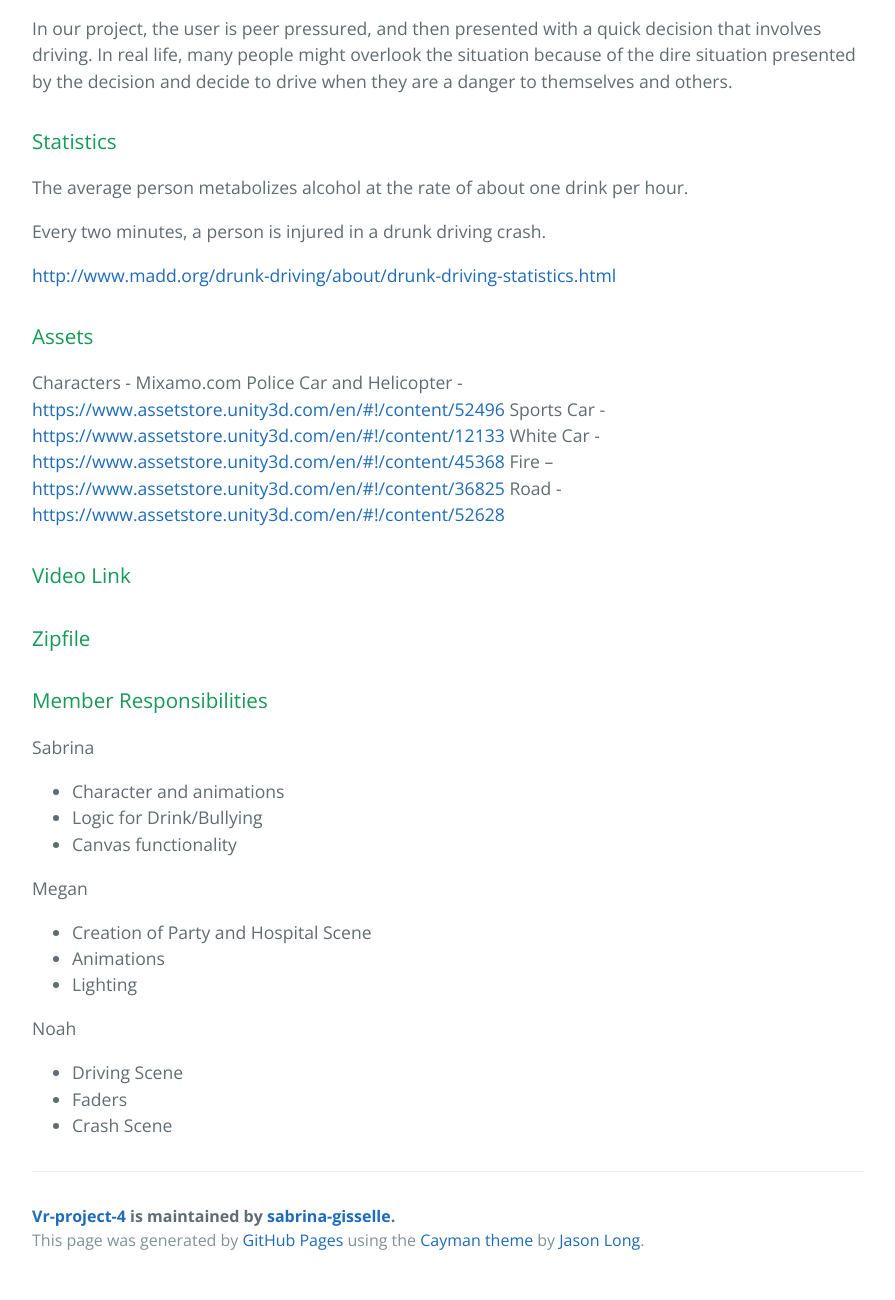
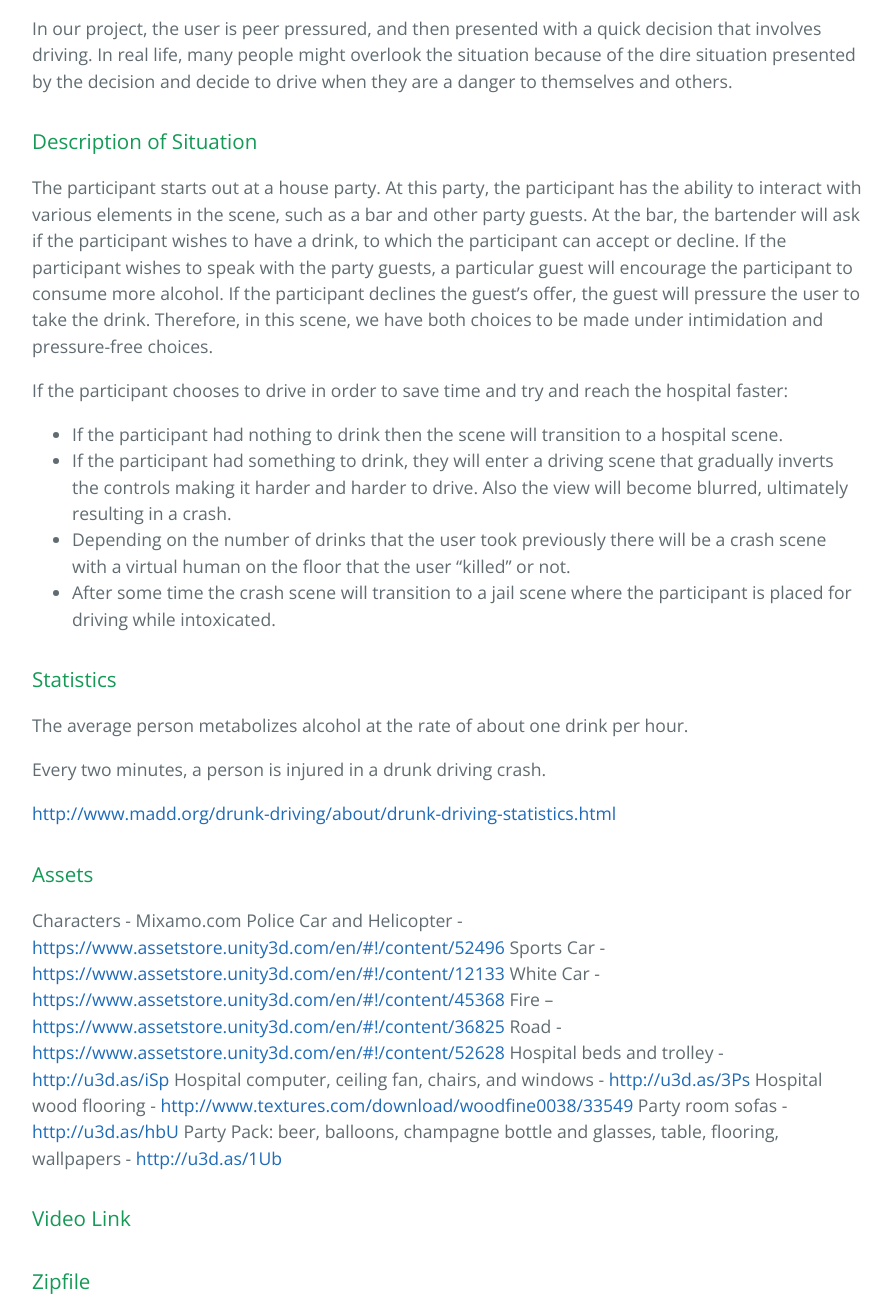
Before and after one commit to sabrina-gisselle/VR-Project-4, a plain HTML site: page index.html in a window 1280 px wide. Shown: the part 604-1904 px from the top of the page, without its empty margins (192-1087 px from the left). Drawn offline with nearby package versions, Linux system fonts and the light colour scheme.

```diff
--- a/index.html
+++ b/index.html
@@ -28,6 +28,20 @@ We used the concept of peer pressure to try and get people to drink who otherwis
 <p>In our project, the user is peer pressured, and then presented with a quick decision that involves driving. In real life, many people might overlook the situation because of the dire situation presented by the decision and decide to drive when they are a danger to themselves and others.</p>
 
 <h3>
+<a id="description-of-situation" class="anchor" href="#description-of-situation" aria-hidden="true"><span aria-hidden="true" class="octicon octicon-link"></span></a>Description of Situation</h3>
+
+<p>The participant starts out at a house party. At this party, the participant has the ability to interact with various elements in the scene, such as a bar and other party guests. At the bar, the bartender will ask if the participant wishes to have a drink, to which the participant can accept or decline. If the participant wishes to speak with the party guests, a particular guest will encourage the participant to consume more alcohol. If the participant declines the guest’s offer, the guest will pressure the user to take the drink. Therefore, in this scene, we have both choices to be made under intimidation and pressure-free choices.</p>
+
+<p>If the participant chooses to drive in order to save time and try and reach the hospital faster:</p>
+
+<ul>
+<li>If the participant had nothing to drink then the scene will transition to a hospital scene.</li>
+<li>If the participant had something to drink, they will enter a driving scene that gradually inverts the controls making it harder and harder to drive. Also the view will become blurred, ultimately resulting in a crash. </li>
+<li>Depending on the number of drinks that the user took previously there will be a crash scene with a virtual human on the floor that the user “killed” or not.</li>
+<li>After some time the crash scene will transition to a jail scene where the participant is placed for driving while intoxicated.</li>
+</ul>
+
+<h3>
 <a id="statistics" class="anchor" href="#statistics" aria-hidden="true"><span aria-hidden="true" class="octicon octicon-link"></span></a>Statistics</h3>
 
 <p>The average person metabolizes alcohol at the rate of about one drink per hour.</p>
@@ -44,7 +58,12 @@ Police Car and Helicopter - <a href="https://www.assetstore.unity3d.com/en/#!/co
 Sports Car - <a href="https://www.assetstore.unity3d.com/en/#!/content/12133">https://www.assetstore.unity3d.com/en/#!/content/12133</a>
 White Car - <a href="https://www.assetstore.unity3d.com/en/#!/content/45368">https://www.assetstore.unity3d.com/en/#!/content/45368</a>
 Fire – <a href="https://www.assetstore.unity3d.com/en/#!/content/36825">https://www.assetstore.unity3d.com/en/#!/content/36825</a>
-Road - <a href="https://www.assetstore.unity3d.com/en/#!/content/52628">https://www.assetstore.unity3d.com/en/#!/content/52628</a></p>
+Road - <a href="https://www.assetstore.unity3d.com/en/#!/content/52628">https://www.assetstore.unity3d.com/en/#!/content/52628</a>
+Hospital beds and trolley - <a href="http://u3d.as/iSp">http://u3d.as/iSp</a>
+Hospital computer, ceiling fan, chairs, and windows - <a href="http://u3d.as/3Ps">http://u3d.as/3Ps</a>
+Hospital wood flooring - <a href="http://www.textures.com/download/woodfine0038/33549">http://www.textures.com/download/woodfine0038/33549</a>
+Party room sofas - <a href="http://u3d.as/hbU">http://u3d.as/hbU</a>
+Party Pack: beer, balloons, champagne bottle and glasses, table, flooring, wallpapers - <a href="http://u3d.as/1Ub">http://u3d.as/1Ub</a></p>
 
 <h3>
 <a id="video-link" class="anchor" href="#video-link" aria-hidden="true"><span aria-hidden="true" class="octicon octicon-link"></span></a>Video Link</h3>
```
Also changed, not shown: params.json (+1 -1 lines).
